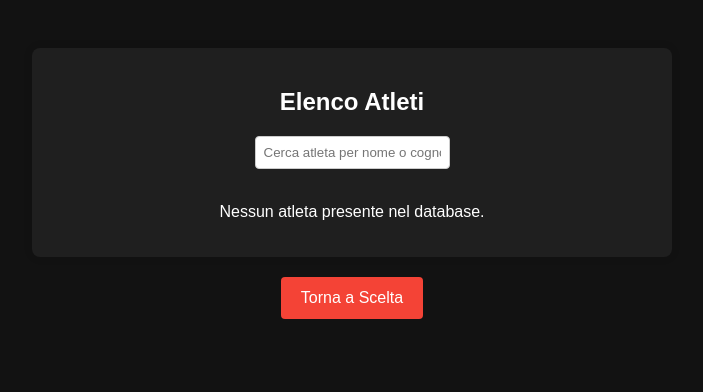
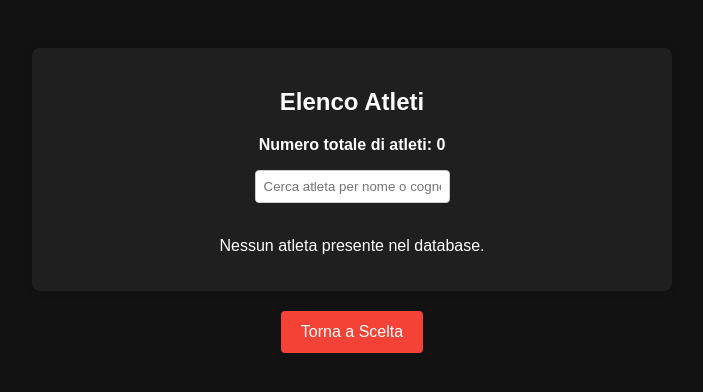
Before and after one commit to CaneschiAndrea/PROGETTO-INFORMATICA-BASKET, a PHP site: page /visualizza_dati_atleta.php in a window 1280 px wide. Shown: the top 392 px of the page, without its empty margins (288-991 px from the left). Run offline with PHP 8.4, Linux system fonts and the light colour scheme; data that the repository does not hold is empty.

Commit message:
adding_players

```diff
--- a/visualizza_dati_atleta.php
+++ b/visualizza_dati_atleta.php
@@ -100,9 +100,9 @@ $result = $conn->query($sql);
 
 <div class="elenco-container">
     <h2>Elenco Atleti</h2>
+    <p><strong>Numero totale di atleti: <?php echo $result->num_rows; ?></strong></p> <!-- Aggiunto il conteggio degli atleti -->
     <input type="text" id="search-input" class="search-input" placeholder="Cerca atleta per nome o cognome">
-        <br>
-        <br>
+    <br><br>
     <?php
     if ($result->num_rows > 0) {
         while ($row = $result->fetch_assoc()) {
```
